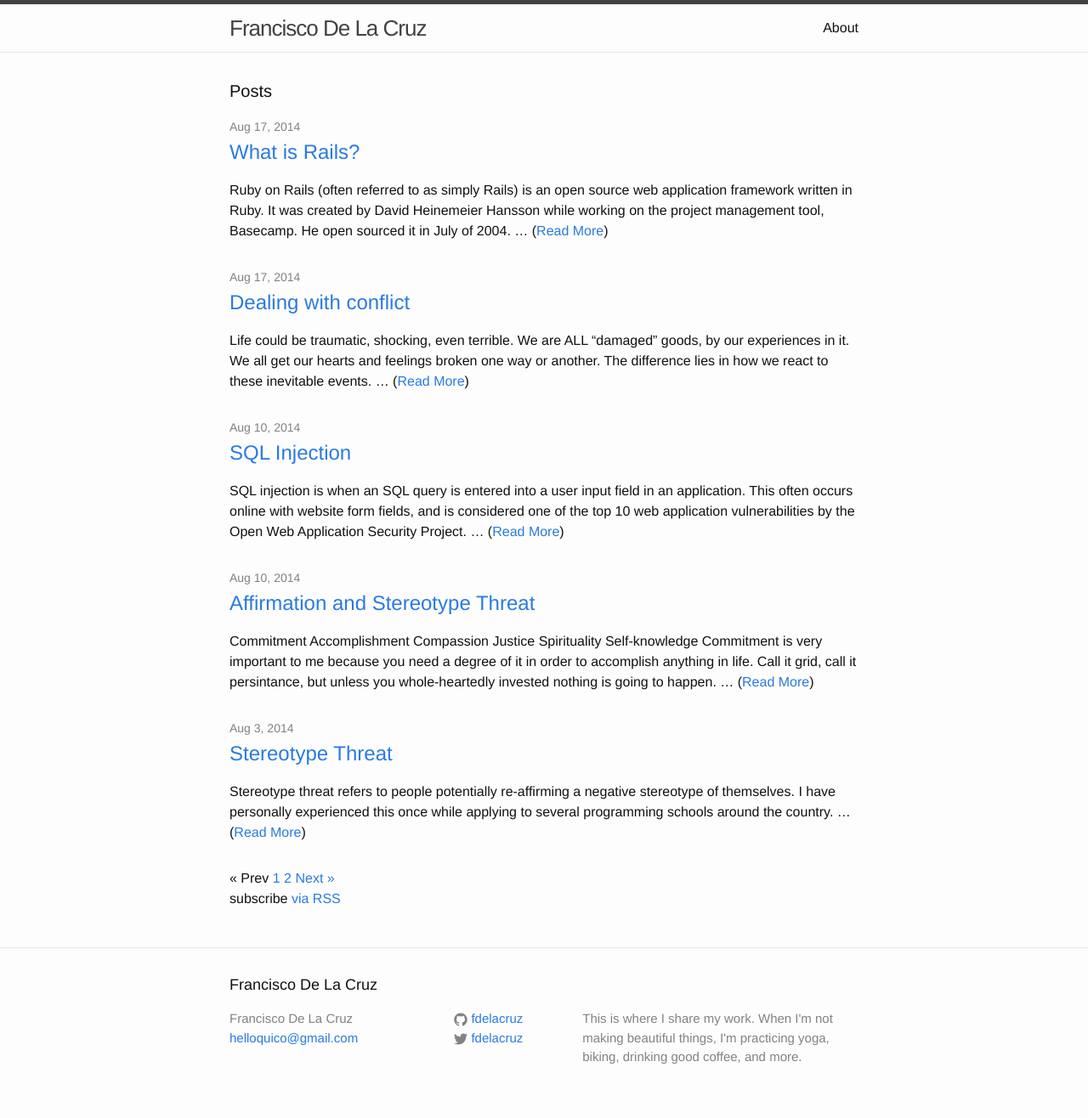
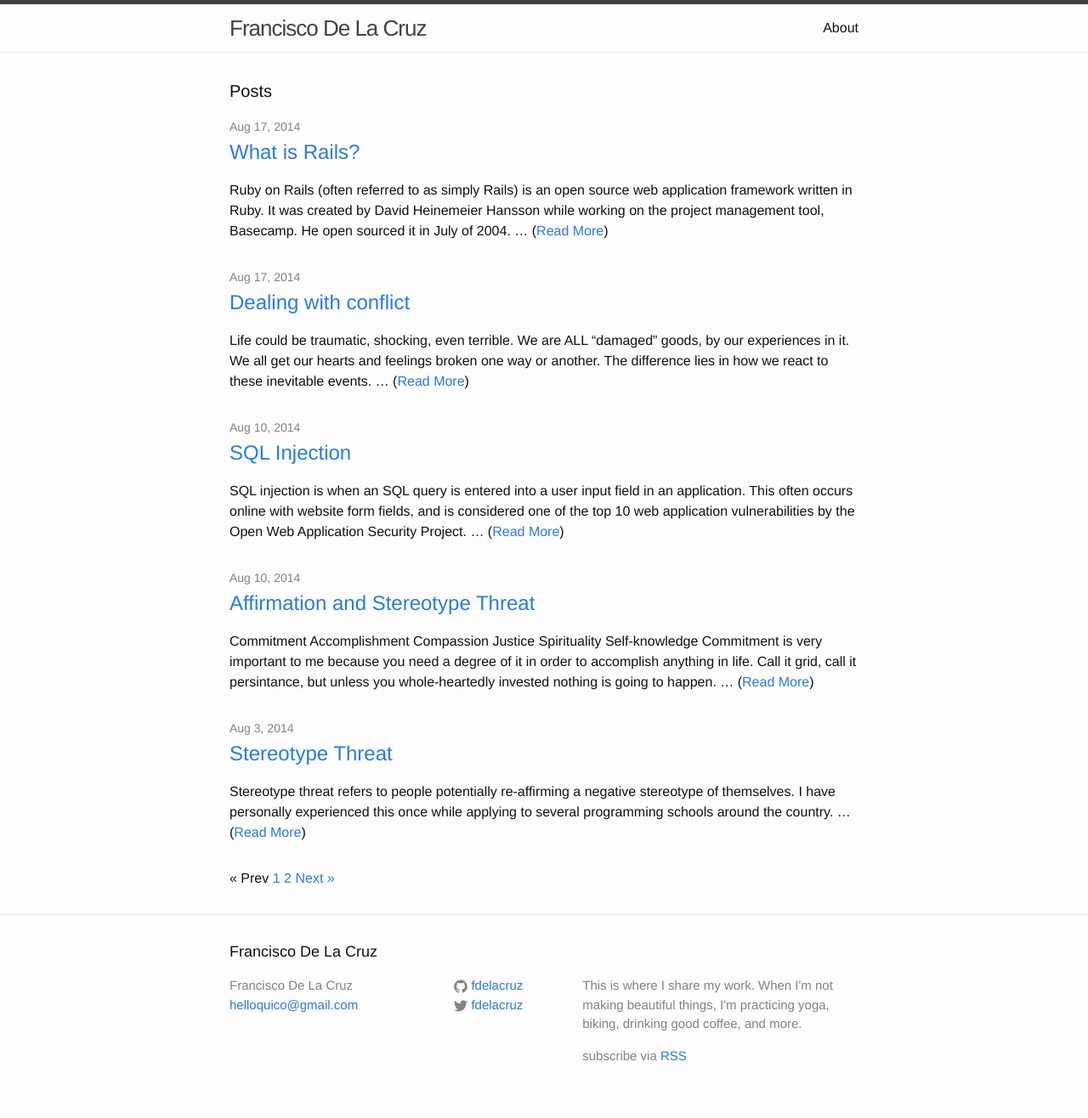
Before and after one commit to fdelacruz/blog, a Jekyll site: the page built from index.html, in a window 1280 px wide. Shown: the whole page at 85% size. Built offline with Jekyll 4.4.1, drawn with Linux system fonts in a browser that asks for light colours; the list of posts is cut into pages by our own code.

Commit message:
Move RSS subscribe down

```diff
--- a/_includes/footer.html
+++ b/_includes/footer.html
@@ -47,6 +47,7 @@
 
       <div class="footer-col  footer-col-3">
         <p class="text">{{ site.description }}</p>
+        <p class="rss-subscribe">subscribe via <a href="{{ "/feed.xml" | prepend: site.baseurl }}">RSS</a></p>
       </div>
     </div>
 
--- a/index.html
+++ b/index.html
@@ -48,6 +48,4 @@
 </div>
 {% endif %}
 
-  <p class="rss-subscribe">subscribe <a href="{{ "/feed.xml" | prepend: site.baseurl }}">via RSS</a></p>
-
 </div>
```
